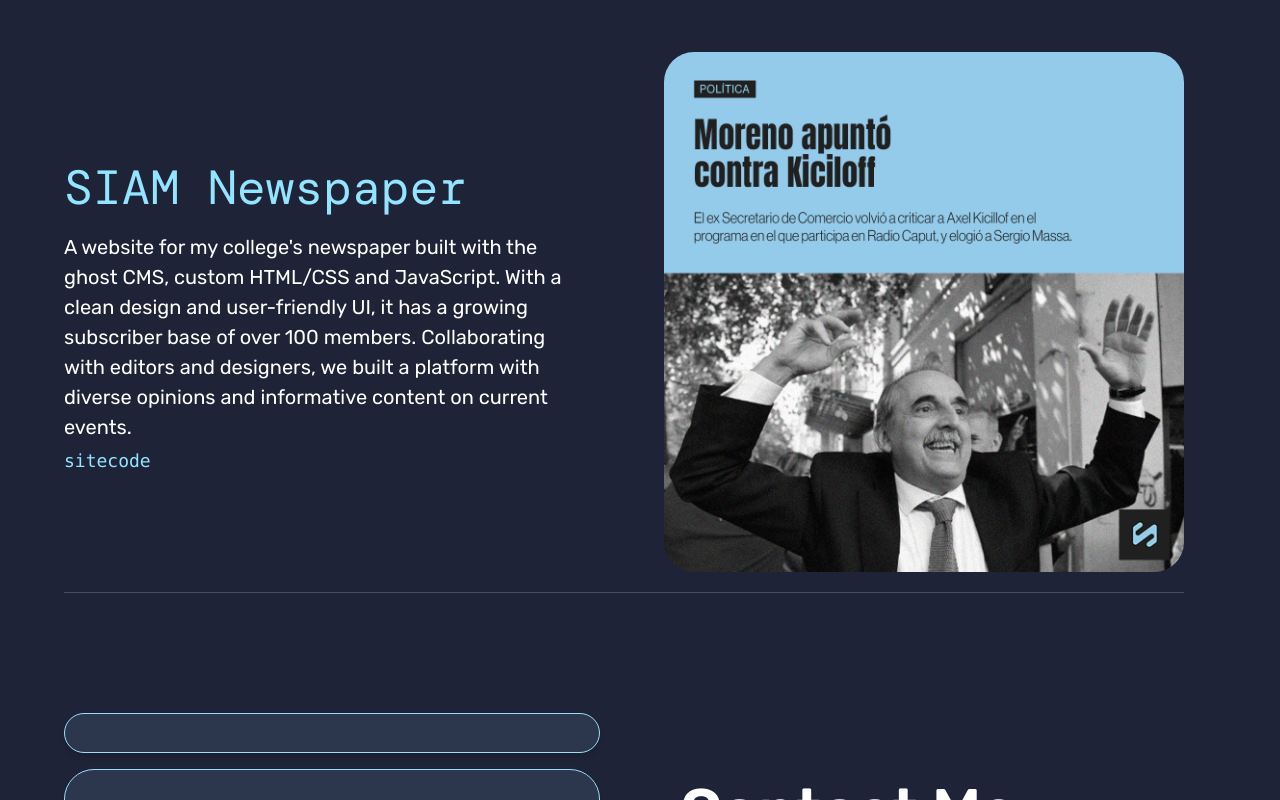
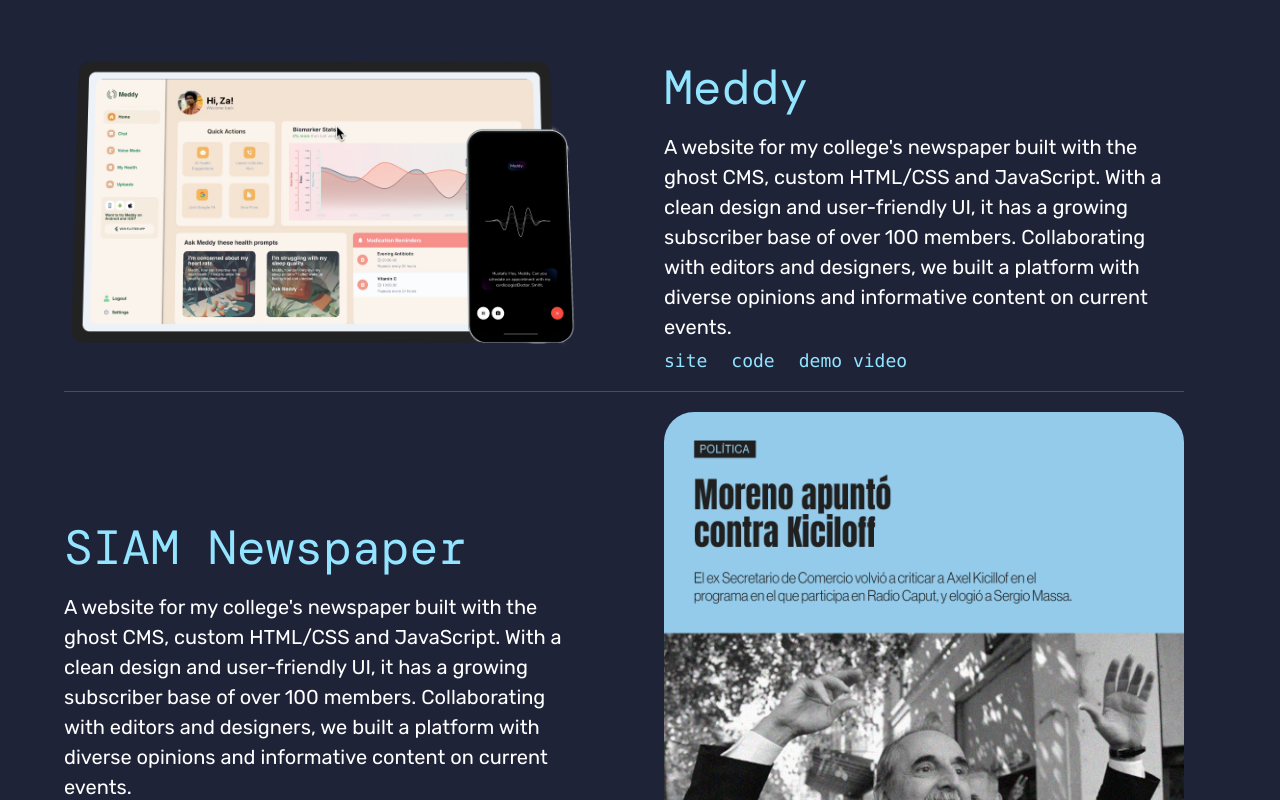
Before and after one commit to VarSiv/portfolio, a React (Create React App) app: page / in a window 1280 px wide. Shown: the part 1320-2120 px from the top of the page. Built offline with nearby package versions, Linux system fonts and the light colour scheme; a web font is replaced by a local one.

Commit message:
added basic meddy, underline under button and button gaps

```diff
--- a/src/components/navbar.js
+++ b/src/components/navbar.js
@@ -11,6 +11,16 @@ import { LINE_BLUE, TEXT_BLUE } from "../App";
 export const TextButton = ({ onClick, translationKey, language, isActive }) => (
   <Button
     onClick={onClick}
+    className={`
+      ml-0 text-lg font-mono font-normal
+      bg-transparent text-[${TEXT_BLUE}] border-[${TEXT_BLUE}]
+      relative
+      after:content-[''] after:absolute after:bottom-0 after:left-0
+      after:w-full after:h-0.5 after:bg-current
+      after:transition-all after:duration-300
+      after:origin-left after:scale-x-0 hover:after:scale-x-100
+      ${isActive ? 'after:scale-x-100' : ''}
+    `}
     ml={0}
     size="xl"
     fontSize="lg"
@@ -72,7 +82,7 @@ export const Navbar = ({ language, toggleLanguage }) => {
             language={language}
           />
         ))}
-        <Flex >
+        <Flex gap={4}>
           <TextButton
             onClick={toggleLanguage}
             translationKey="en"
--- a/src/components/projects.js
+++ b/src/components/projects.js
@@ -2,6 +2,8 @@ import React from "react";
 import { Flex, VStack, Heading, Text, Button, Image, Box } from '@chakra-ui/react'
 import translations from '../translations.json';
 import siam from '../images/siam.png';
+import meddy from '../images/meddy.png';
+
 import { LINE_BLUE, TEXT_BLUE } from "../App";
 import { TextButton } from "./navbar";
 
@@ -23,10 +25,47 @@ export const Projects = ({ language }) => {
                 </Text>
 
                 <Flex>
+
+                    <Box width='50%' height='50%' pr={10}>
+                        <Image src={meddy} alt='Siam Revista example' maxWidth="100%" maxHeight="100%" objectFit="contain" borderRadius={30}/>
+
+                    </Box>
+
+                    <VStack width='50%' height='50%' pl={10} alignItems="left" alignSelf="center">
+                        <Text fontSize="5xl" color={TEXT_BLUE} className="font-mono">Meddy</Text>
+                        <Text fontSize='20px' color="white" className="font-rubik">{getTranslation('siam-desc')}</Text>
+                        <Flex flexDir={'row'} gap={6}>
+                            <TextButton
+                                key="site"
+                                onClick={() => {}}
+                                translationKey="site"
+                                language={language}
+                            />
+                            <TextButton
+                                key="code"
+                                onClick={() => {}}
+                                translationKey="code"
+                                language={language}
+                            />
+                            <TextButton
+                                key="code"
+                                onClick={() => {}}
+                                translationKey="demo-video"
+                                language={language}
+                            />
+                        </Flex>
+                    </VStack>
+                </Flex>
+
+                <Box width='100%'>
+                        <div style={{ borderTop: "1px solid #4a4d5c ", marginTop: 20, marginBottom: 20 }}></div>
+                    </Box>
+
+                <Flex>
                     <VStack width='50%' height='50%' pr={10} alignItems="left" alignSelf="center">
                         <Text fontSize="5xl" color={TEXT_BLUE} className="font-mono">{getTranslation('siam-news')}</Text>
                         <Text fontSize='20px' color="white" className="font-rubik">{getTranslation('siam-desc')}</Text>
-                        <Flex>
+                        <Flex flexDir={'row'} gap={6}>
                             <TextButton
                                 key="site"
                                 onClick={() => {}}
@@ -48,6 +87,8 @@ export const Projects = ({ language }) => {
 
 
                 </Flex>
+
+
                 <Box width='100%'>
                         <div style={{ borderTop: "1px solid #4a4d5c ", marginTop: 20, marginBottom: 20 }}></div>
                     </Box>
--- a/src/translations.json
+++ b/src/translations.json
@@ -13,8 +13,9 @@
     "site": "site",
     "code": "code",
     "contact-me": "Contact Me",
-    "contact-text": "Get in touch through the form or send an email to vmironov@mail.utdt.edu"
-
+    "contact-text": "Get in touch through the form or send an email to vmironov@mail.utdt.edu",
+    "meddy-desc": "A website for my college's newspaper built with the ghost CMS, custom HTML/CSS and JavaScript. With a clean design and user-friendly UI, it has a growing subscriber base of over 100 members. Collaborating with editors and designers, we built a platform with diverse opinions and informative content on current events.",
+    "demo-video": "demo video"
   },
   "esp": {
     "resume": "curriculum",
@@ -30,6 +31,9 @@
     "site": "sitio",
     "code": "código",
     "contact-me": "Contactame",
-    "contact-text": "Get in touch through the form or send an email to vmironov@mail.utdt.edu"
+    "contact-text": "Get in touch through the form or send an email to vmironov@mail.utdt.edu",
+    "meddy-desc": "A website for my college's newspaper built with the ghost CMS, custom HTML/CSS and JavaScript. With a clean design and user-friendly UI, it has a growing subscriber base of over 100 members. Collaborating with editors and designers, we built a platform with diverse opinions and informative content on current events.",
+    "demo-video": "demo video"
+
   }
 }
```
Also changed, not shown: src/images/meddy.png (added).
